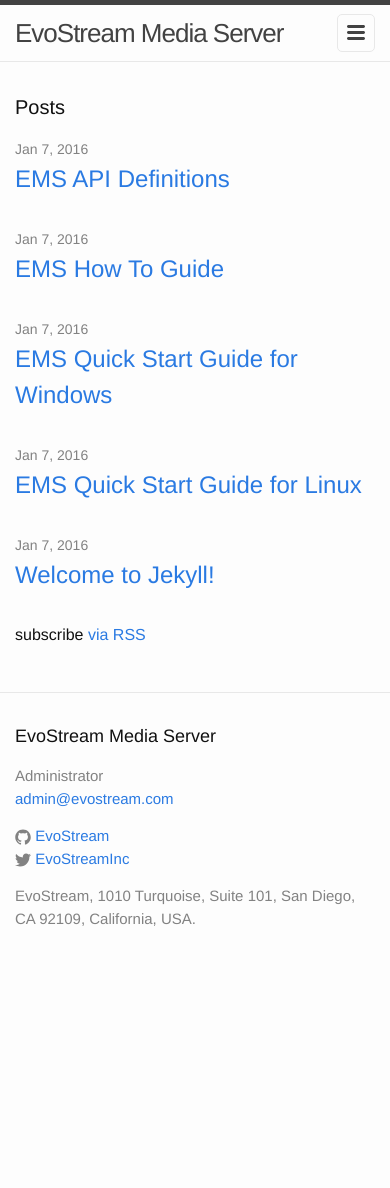
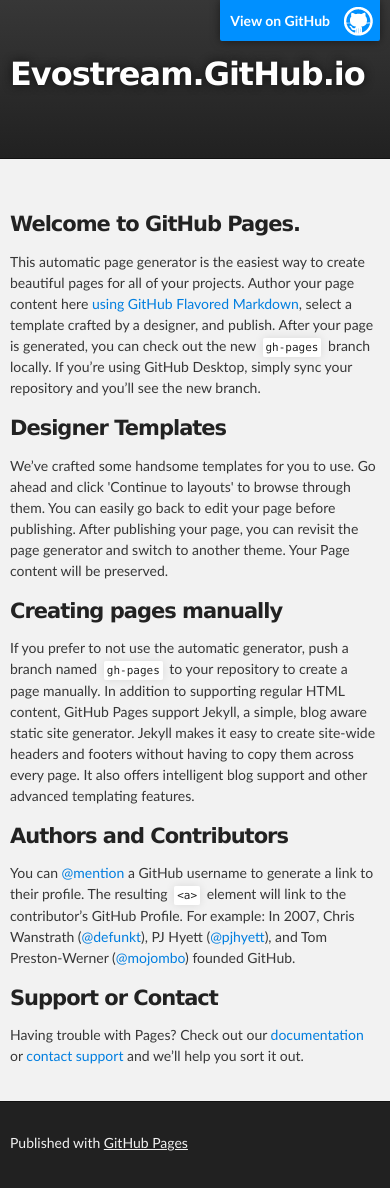
Before and after one commit to EvoStream/EvoStream.github.io, a Jekyll site: the page index.html, which Jekyll copies as it is, in a window 390 px wide. Built offline with Jekyll 4.4.1, drawn with Linux system fonts in a browser that asks for light colours; before the commit the page ends 975 px from its top, so only the background shows below that.

Commit message:
Replace master branch with page content via GitHub

```diff
--- a/index.html
+++ b/index.html
@@ -1,23 +1,67 @@
----
-layout: default
----
+<!DOCTYPE html>
+<html>
 
-<div class="home">
+  <head>
+    <meta charset='utf-8'>
+    <meta http-equiv="X-UA-Compatible" content="chrome=1">
+    <meta name="description" content="Evostream.GitHub.io : ">
 
-  <h1 class="page-heading">Posts</h1>
+    <link rel="stylesheet" type="text/css" media="screen" href="stylesheets/stylesheet.css">
 
-  <ul class="post-list">
-    {% for post in site.posts %}
-      <li>
-        <span class="post-meta">{{ post.date | date: "%b %-d, %Y" }}</span>
+    <title>Evostream.GitHub.io</title>
+  </head>
 
-        <h2>
-          <a class="post-link" href="{{ post.url | prepend: site.baseurl }}">{{ post.title }}</a>
-        </h2>
-      </li>
-    {% endfor %}
-  </ul>
+  <body>
 
-  <p class="rss-subscribe">subscribe <a href="{{ "/feed.xml" | prepend: site.baseurl }}">via RSS</a></p>
+    <!-- HEADER -->
+    <div id="header_wrap" class="outer">
+        <header class="inner">
+          <a id="forkme_banner" href="https://github.com/EvoStream">View on GitHub</a>
 
-</div>
+          <h1 id="project_title">Evostream.GitHub.io</h1>
+          <h2 id="project_tagline"></h2>
+
+        </header>
+    </div>
+
+    <!-- MAIN CONTENT -->
+    <div id="main_content_wrap" class="outer">
+      <section id="main_content" class="inner">
+        <h3>
+<a id="welcome-to-github-pages" class="anchor" href="#welcome-to-github-pages" aria-hidden="true"><span class="octicon octicon-link"></span></a>Welcome to GitHub Pages.</h3>
+
+<p>This automatic page generator is the easiest way to create beautiful pages for all of your projects. Author your page content here <a href="https://guides.github.com/features/mastering-markdown/">using GitHub Flavored Markdown</a>, select a template crafted by a designer, and publish. After your page is generated, you can check out the new <code>gh-pages</code> branch locally. If you’re using GitHub Desktop, simply sync your repository and you’ll see the new branch.</p>
+
+<h3>
+<a id="designer-templates" class="anchor" href="#designer-templates" aria-hidden="true"><span class="octicon octicon-link"></span></a>Designer Templates</h3>
+
+<p>We’ve crafted some handsome templates for you to use. Go ahead and click 'Continue to layouts' to browse through them. You can easily go back to edit your page before publishing. After publishing your page, you can revisit the page generator and switch to another theme. Your Page content will be preserved.</p>
+
+<h3>
+<a id="creating-pages-manually" class="anchor" href="#creating-pages-manually" aria-hidden="true"><span class="octicon octicon-link"></span></a>Creating pages manually</h3>
+
+<p>If you prefer to not use the automatic generator, push a branch named <code>gh-pages</code> to your repository to create a page manually. In addition to supporting regular HTML content, GitHub Pages support Jekyll, a simple, blog aware static site generator. Jekyll makes it easy to create site-wide headers and footers without having to copy them across every page. It also offers intelligent blog support and other advanced templating features.</p>
+
+<h3>
+<a id="authors-and-contributors" class="anchor" href="#authors-and-contributors" aria-hidden="true"><span class="octicon octicon-link"></span></a>Authors and Contributors</h3>
+
+<p>You can <a href="https://github.com/blog/821" class="user-mention">@mention</a> a GitHub username to generate a link to their profile. The resulting <code>&lt;a&gt;</code> element will link to the contributor’s GitHub Profile. For example: In 2007, Chris Wanstrath (<a href="https://github.com/defunkt" class="user-mention">@defunkt</a>), PJ Hyett (<a href="https://github.com/pjhyett" class="user-mention">@pjhyett</a>), and Tom Preston-Werner (<a href="https://github.com/mojombo" class="user-mention">@mojombo</a>) founded GitHub.</p>
+
+<h3>
+<a id="support-or-contact" class="anchor" href="#support-or-contact" aria-hidden="true"><span class="octicon octicon-link"></span></a>Support or Contact</h3>
+
+<p>Having trouble with Pages? Check out our <a href="https://help.github.com/pages">documentation</a> or <a href="https://github.com/contact">contact support</a> and we’ll help you sort it out.</p>
+      </section>
+    </div>
+
+    <!-- FOOTER  -->
+    <div id="footer_wrap" class="outer">
+      <footer class="inner">
+        <p>Published with <a href="https://pages.github.com">GitHub Pages</a></p>
+      </footer>
+    </div>
+
+
+
+  </body>
+</html>
--- /dev/null
+++ b/javascripts/main.js
@@ -0,0 +1 @@
+console.log('This would be the main JS file.');
--- /dev/null
+++ b/stylesheets/github-light.css
@@ -0,0 +1,115 @@
+/*
+   Copyright 2014 GitHub Inc.
+
+   Licensed under the Apache License, Version 2.0 (the "License");
+   you may not use this file except in compliance with the License.
+   You may obtain a copy of the License at
+
+       http://www.apache.org/licenses/LICENSE-2.0
+
+   Unless required by applicable law or agreed to in writing, software
+   distributed under the License is distributed on an "AS IS" BASIS,
+   WITHOUT WARRANTIES OR CONDITIONS OF ANY KIND, either express or implied.
+   See the License for the specific language governing permissions and
+   limitations under the License.
+
+*/
+
+.pl-c /* comment */ {
+  color: #969896;
+}
+
+.pl-c1      /* constant, markup.raw, meta.diff.header, meta.module-reference, meta.property-name, support, support.constant, support.variable, variable.other.constant */,
+.pl-s .pl-v /* string variable */ {
+  color: #0086b3;
+}
+
+.pl-e  /* entity */,
+.pl-en /* entity.name */ {
+  color: #795da3;
+}
+
+.pl-s .pl-s1 /* string source */,
+.pl-smi      /* storage.modifier.import, storage.modifier.package, storage.type.java, variable.other, variable.parameter.function */ {
+  color: #333;
+}
+
+.pl-ent /* entity.name.tag */ {
+  color: #63a35c;
+}
+
+.pl-k /* keyword, storage, storage.type */ {
+  color: #a71d5d;
+}
+
+.pl-pds              /* punctuation.definition.string, string.regexp.character-class */,
+.pl-s                /* string */,
+.pl-s .pl-pse .pl-s1 /* string punctuation.section.embedded source */,
+.pl-sr               /* string.regexp */,
+.pl-sr .pl-cce       /* string.regexp constant.character.escape */,
+.pl-sr .pl-sra       /* string.regexp string.regexp.arbitrary-repitition */,
+.pl-sr .pl-sre       /* string.regexp source.ruby.embedded */ {
+  color: #183691;
+}
+
+.pl-v /* variable */ {
+  color: #ed6a43;
+}
+
+.pl-id /* invalid.deprecated */ {
+  color: #b52a1d;
+}
+
+.pl-ii /* invalid.illegal */ {
+  background-color: #b52a1d;
+  color: #f8f8f8;
+}
+
+.pl-sr .pl-cce /* string.regexp constant.character.escape */ {
+  color: #63a35c;
+  font-weight: bold;
+}
+
+.pl-ml /* markup.list */ {
+  color: #693a17;
+}
+
+.pl-mh        /* markup.heading */,
+.pl-mh .pl-en /* markup.heading entity.name */,
+.pl-ms        /* meta.separator */ {
+  color: #1d3e81;
+  font-weight: bold;
+}
+
+.pl-mq /* markup.quote */ {
+  color: #008080;
+}
+
+.pl-mi /* markup.italic */ {
+  color: #333;
+  font-style: italic;
+}
+
+.pl-mb /* markup.bold */ {
+  color: #333;
+  font-weight: bold;
+}
+
+.pl-md /* markup.deleted, meta.diff.header.from-file */ {
+  background-color: #ffecec;
+  color: #bd2c00;
+}
+
+.pl-mi1 /* markup.inserted, meta.diff.header.to-file */ {
+  background-color: #eaffea;
+  color: #55a532;
+}
+
+.pl-mdr /* meta.diff.range */ {
+  color: #795da3;
+  font-weight: bold;
+}
+
+.pl-mo /* meta.output */ {
+  color: #1d3e81;
+}
--- /dev/null
+++ b/stylesheets/stylesheet.css
@@ -0,0 +1,425 @@
+/*******************************************************************************
+Slate Theme for GitHub Pages
+by Jason Costello, @jsncostello
+*******************************************************************************/
+
+@import url(github-light.css);
+
+/*******************************************************************************
+MeyerWeb Reset
+*******************************************************************************/
+
+html, body, div, span, applet, object, iframe,
+h1, h2, h3, h4, h5, h6, p, blockquote, pre,
+a, abbr, acronym, address, big, cite, code,
+del, dfn, em, img, ins, kbd, q, s, samp,
+small, strike, strong, sub, sup, tt, var,
+b, u, i, center,
+dl, dt, dd, ol, ul, li,
+fieldset, form, label, legend,
+table, caption, tbody, tfoot, thead, tr, th, td,
+article, aside, canvas, details, embed,
+figure, figcaption, footer, header, hgroup,
+menu, nav, output, ruby, section, summary,
+time, mark, audio, video {
+  margin: 0;
+  padding: 0;
+  border: 0;
+  font: inherit;
+  vertical-align: baseline;
+}
+
+/* HTML5 display-role reset for older browsers */
+article, aside, details, figcaption, figure,
+footer, header, hgroup, menu, nav, section {
+  display: block;
+}
+
+ol, ul {
+  list-style: none;
+}
+
+table {
+  border-collapse: collapse;
+  border-spacing: 0;
+}
+
+/*******************************************************************************
+Theme Styles
+*******************************************************************************/
+
+body {
+  box-sizing: border-box;
+  color:#373737;
+  background: #212121;
+  font-size: 16px;
+  font-family: 'Myriad Pro', Calibri, Helvetica, Arial, sans-serif;
+  line-height: 1.5;
+  -webkit-font-smoothing: antialiased;
+}
+
+h1, h2, h3, h4, h5, h6 {
+  margin: 10px 0;
+  font-weight: 700;
+  color:#222222;
+  font-family: 'Lucida Grande', 'Calibri', Helvetica, Arial, sans-serif;
+  letter-spacing: -1px;
+}
+
+h1 {
+  font-size: 36px;
+  font-weight: 700;
+}
+
+h2 {
+  padding-bottom: 10px;
+  font-size: 32px;
+  background: url('../images/bg_hr.png') repeat-x bottom;
+}
+
+h3 {
+  font-size: 24px;
+}
+
+h4 {
+  font-size: 21px;
+}
+
+h5 {
+  font-size: 18px;
+}
+
+h6 {
+  font-size: 16px;
+}
+
+p {
+  margin: 10px 0 15px 0;
+}
+
+footer p {
+  color: #f2f2f2;
+}
+
+a {
+  text-decoration: none;
+  color: #007edf;
+  text-shadow: none;
+
+  transition: color 0.5s ease;
+  transition: text-shadow 0.5s ease;
+  -webkit-transition: color 0.5s ease;
+  -webkit-transition: text-shadow 0.5s ease;
+  -moz-transition: color 0.5s ease;
+  -moz-transition: text-shadow 0.5s ease;
+  -o-transition: color 0.5s ease;
+  -o-transition: text-shadow 0.5s ease;
+  -ms-transition: color 0.5s ease;
+  -ms-transition: text-shadow 0.5s ease;
+}
+
+a:hover, a:focus {text-decoration: underline;}
+
+footer a {
+  color: #F2F2F2;
+  text-decoration: underline;
+}
+
+em {
+  font-style: italic;
+}
+
+strong {
+  font-weight: bold;
+}
+
+img {
+  position: relative;
+  margin: 0 auto;
+  max-width: 739px;
+  padding: 5px;
+  margin: 10px 0 10px 0;
+  border: 1px solid #ebebeb;
+
+  box-shadow: 0 0 5px #ebebeb;
+  -webkit-box-shadow: 0 0 5px #ebebeb;
+  -moz-box-shadow: 0 0 5px #ebebeb;
+  -o-box-shadow: 0 0 5px #ebebeb;
+  -ms-box-shadow: 0 0 5px #ebebeb;
+}
+
+p img {
+  display: inline;
+  margin: 0;
+  padding: 0;
+  vertical-align: middle;
+  text-align: center;
+  border: none;
+}
+
+pre, code {
+  width: 100%;
+  color: #222;
+  background-color: #fff;
+
+  font-family: Monaco, "Bitstream Vera Sans Mono", "Lucida Console", Terminal, monospace;
+  font-size: 14px;
+
+  border-radius: 2px;
+  -moz-border-radius: 2px;
+  -webkit-border-radius: 2px;
+}
+
+pre {
+  width: 100%;
+  padding: 10px;
+  box-shadow: 0 0 10px rgba(0,0,0,.1);
+  overflow: auto;
+}
+
+code {
+  padding: 3px;
+  margin: 0 3px;
+  box-shadow: 0 0 10px rgba(0,0,0,.1);
+}
+
+pre code {
+  display: block;
+  box-shadow: none;
+}
+
+blockquote {
+  color: #666;
+  margin-bottom: 20px;
+  padding: 0 0 0 20px;
+  border-left: 3px solid #bbb;
+}
+
+
+ul, ol, dl {
+  margin-bottom: 15px
+}
+
+ul {
+  list-style-position: inside;
+  list-style: disc;
+  padding-left: 20px;
+}
+
+ol {
+  list-style-position: inside;
+  list-style: decimal;
+  padding-left: 20px;
+}
+
+dl dt {
+  font-weight: bold;
+}
+
+dl dd {
+  padding-left: 20px;
+  font-style: italic;
+}
+
+dl p {
+  padding-left: 20px;
+  font-style: italic;
+}
+
+hr {
+  height: 1px;
+  margin-bottom: 5px;
+  border: none;
+  background: url('../images/bg_hr.png') repeat-x center;
+}
+
+table {
+  border: 1px solid #373737;
+  margin-bottom: 20px;
+  text-align: left;
+ }
+
+th {
+  font-family: 'Lucida Grande', 'Helvetica Neue', Helvetica, Arial, sans-serif;
+  padding: 10px;
+  background: #373737;
+  color: #fff;
+ }
+
+td {
+  padding: 10px;
+  border: 1px solid #373737;
+ }
+
+form {
+  background: #f2f2f2;
+  padding: 20px;
+}
+
+/*******************************************************************************
+Full-Width Styles
+*******************************************************************************/
+
+.outer {
+  width: 100%;
+}
+
+.inner {
+  position: relative;
+  max-width: 640px;
+  padding: 20px 10px;
+  margin: 0 auto;
+}
+
+#forkme_banner {
+  display: block;
+  position: absolute;
+  top:0;
+  right: 10px;
+  z-index: 10;
+  padding: 10px 50px 10px 10px;
+  color: #fff;
+  background: url('../images/blacktocat.png') #0090ff no-repeat 95% 50%;
+  font-weight: 700;
+  box-shadow: 0 0 10px rgba(0,0,0,.5);
+  border-bottom-left-radius: 2px;
+  border-bottom-right-radius: 2px;
+}
+
+#header_wrap {
+  background: #212121;
+  background: -moz-linear-gradient(top, #373737, #212121);
+  background: -webkit-linear-gradient(top, #373737, #212121);
+  background: -ms-linear-gradient(top, #373737, #212121);
+  background: -o-linear-gradient(top, #373737, #212121);
+  background: linear-gradient(top, #373737, #212121);
+}
+
+#header_wrap .inner {
+  padding: 50px 10px 30px 10px;
+}
+
+#project_title {
+  margin: 0;
+  color: #fff;
+  font-size: 42px;
+  font-weight: 700;
+  text-shadow: #111 0px 0px 10px;
+}
+
+#project_tagline {
+  color: #fff;
+  font-size: 24px;
+  font-weight: 300;
+  background: none;
+  text-shadow: #111 0px 0px 10px;
+}
+
+#downloads {
+  position: absolute;
+  width: 210px;
+  z-index: 10;
+  bottom: -40px;
+  right: 0;
+  height: 70px;
+  background: url('../images/icon_download.png') no-repeat 0% 90%;
+}
+
+.zip_download_link {
+  display: block;
+  float: right;
+  width: 90px;
+  height:70px;
+  text-indent: -5000px;
+  overflow: hidden;
+  background: url(../images/sprite_download.png) no-repeat bottom left;
+}
+
+.tar_download_link {
+  display: block;
+  float: right;
+  width: 90px;
+  height:70px;
+  text-indent: -5000px;
+  overflow: hidden;
+  background: url(../images/sprite_download.png) no-repeat bottom right;
+  margin-left: 10px;
+}
+
+.zip_download_link:hover {
+  background: url(../images/sprite_download.png) no-repeat top left;
+}
+
+.tar_download_link:hover {
+  background: url(../images/sprite_download.png) no-repeat top right;
+}
+
+#main_content_wrap {
+  background: #f2f2f2;
+  border-top: 1px solid #111;
+  border-bottom: 1px solid #111;
+}
+
+#main_content {
+  padding-top: 40px;
+}
+
+#footer_wrap {
+  background: #212121;
+}
+
+
+
+/*******************************************************************************
+Small Device Styles
+*******************************************************************************/
+
+@media screen and (max-width: 480px) {
+  body {
+    font-size:14px;
+  }
+
+  #downloads {
+    display: none;
+  }
+
+  .inner {
+    min-width: 320px;
+    max-width: 480px;
+  }
+
+  #project_title {
+  font-size: 32px;
+  }
+
+  h1 {
+    font-size: 28px;
+  }
+
+  h2 {
+    font-size: 24px;
+  }
+
+  h3 {
+    font-size: 21px;
+  }
+
+  h4 {
+    font-size: 18px;
+  }
+
+  h5 {
+    font-size: 14px;
+  }
+
+  h6 {
+    font-size: 12px;
+  }
+
+  code, pre {
+    min-width: 320px;
+    max-width: 480px;
+    font-size: 11px;
+  }
+
+}
```
Also changed, not shown: params.json (added, +1 -0 lines), images/bg_hr.png (added), images/blacktocat.png (added), images/icon_download.png (added), images/sprite_download.png (added).
